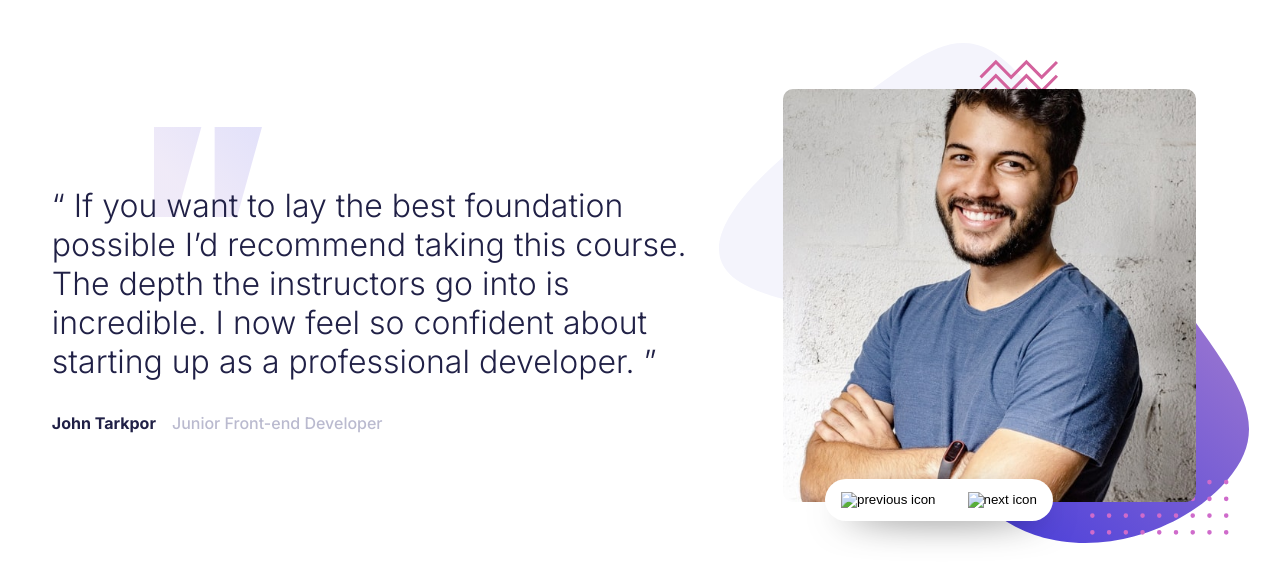
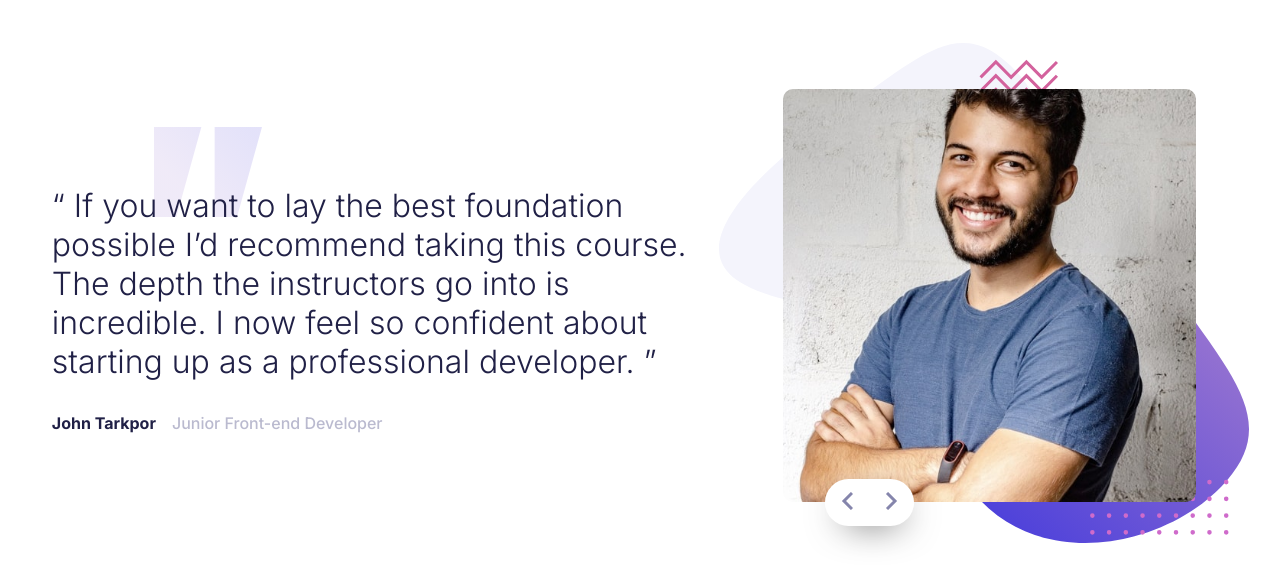
Before and after one commit to ioangheraszim/coding-bootcamp-testimonials-fe, a plain HTML site: page index.html in a window 1280 px wide. Shown: the part 107-678 px from the top of the page. Drawn offline with Linux system fonts and the light colour scheme; the site is published under a folder, as on GitHub Pages, so addresses that start at the root find nothing.

Commit message:
fixed issue with button images not displaying

```diff
--- a/index.html
+++ b/index.html
@@ -23,10 +23,10 @@
             </div>
             <div class="button-container">
               <button type="button" id="prev-button" class="previous-button">
-                <img src="/images/icon-prev.svg" alt="previous icon">
+                <img src="./images/icon-prev.svg" alt="previous icon">
               </button>
               <button type="button" id="next-button" class="next-button">
-                <img src="/images/icon-next.svg" alt="next icon">
+                <img src="./images/icon-next.svg" alt="next icon">
               </button>
             </div>
           </div>
--- a/style.scss
+++ b/style.scss
@@ -236,7 +236,6 @@ body {
 
                     .name {
                         margin: 0 1rem 0 0;
-
                     }
                 }
             }
```
Also changed, not shown: screenshots/desktop-screenshot.png.
